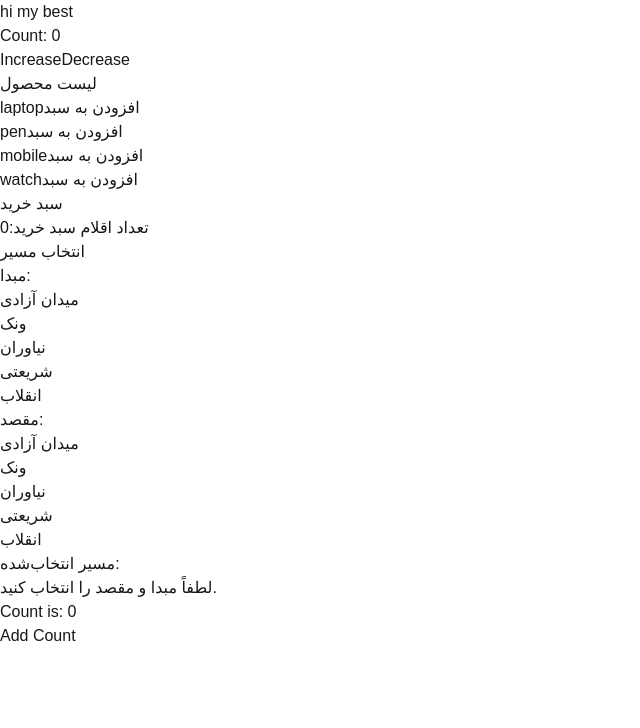
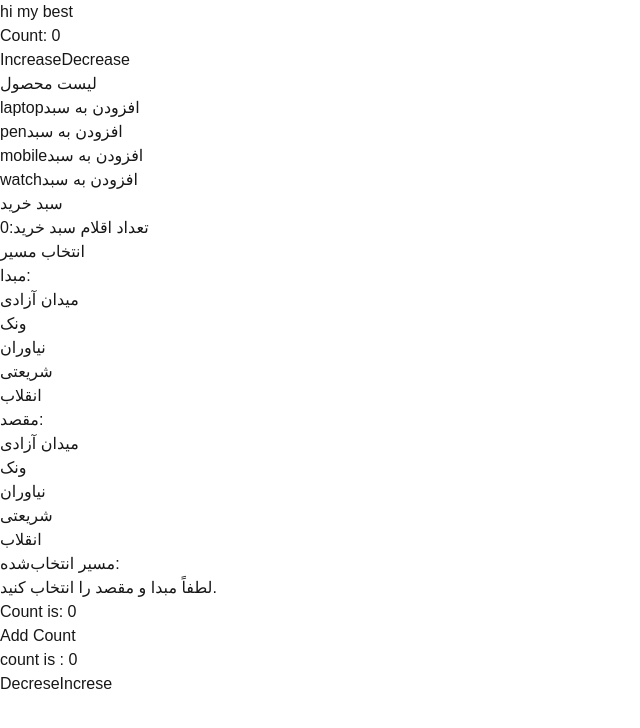
Before and after one commit to frau-azadeh/reactsample, a Next.js app: page / in a window 1280 px wide. Shown: the top 728 px of the page, without its empty margins (0-640 px from the left). Built offline with nearby package versions, Linux system fonts and the light colour scheme.

Commit message:
increse button

```diff
--- /dev/null
+++ b/src/app/component/RemoveButton.tsx
@@ -0,0 +1,20 @@
+'use client'
+import React, { useState } from 'react'
+
+export const RemoveButton:React.FC = () => {
+    const [count, setCount]=useState<number>(0);
+
+    const buttonClickIncres = () =>{
+        setCount(count + 1);
+    }
+    const buttonClickDecrese = () =>{
+        setCount(count>0 ? count-1:0);
+    }
+  return (
+    <div>
+        <p>count is : {count}</p>
+        <button className='bg-red-500 rounded-lg text-white m-2 p-2' onClick={buttonClickDecrese}>Decrese</button>
+        <button className='bg-green-500 rounded-lg text-white m-2 p-2' onClick={buttonClickIncres}>Increse</button>
+    </div>
+  )
+}
--- a/src/app/page.tsx
+++ b/src/app/page.tsx
@@ -1,4 +1,5 @@
 import { ButtonClick } from "./component/ButtonClick";
+import { RemoveButton } from "./component/RemoveButton";
 import { ShoppingCart } from "./component/ShoppingCart";
 import { SnapRouteSelector } from "./component/SnapRouteSelector";
 import { TestButtomClick } from "./component/TestButtomClick";
@@ -11,6 +12,7 @@ export default function Home() {
     <ShoppingCart/>
     <SnapRouteSelector />
     <TestButtomClick />
+    <RemoveButton />
 </div>
   );
 }
```
